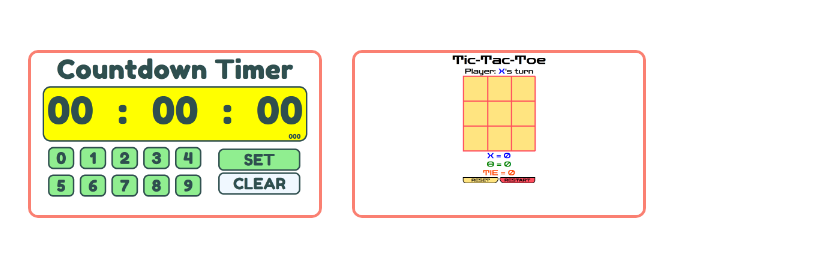
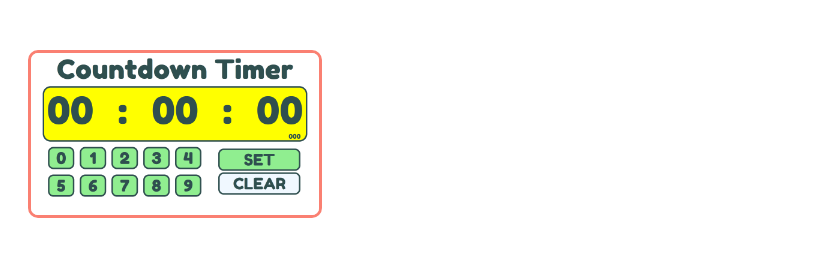
Before and after one commit to ihalkov/ihalkov.github.io, a plain HTML site: page index.html in a window 1280 px wide. Shown: the part 94-350 px from the top of the page, without its empty margins (0-838 px from the left). Drawn offline with Linux system fonts and the light colour scheme.

Commit message:
Update index.html

```diff
--- a/index.html
+++ b/index.html
@@ -17,11 +17,11 @@
                     <img src="./img/countdown.png" alt="Countdown-Timer">
                 </a>
             </div>
-            <div class="button">
+            <!-- <div class="button">
                 <a href="./Tic-Tac-Toe/index.html">
                     <img src="./img/tic-tac-toe.png" alt="Tic-Tac-Toe">
                 </a>
-            </div>
+            </div> -->
             <!-- <div class="button"></div> -->
         </div>
     </main>
```
